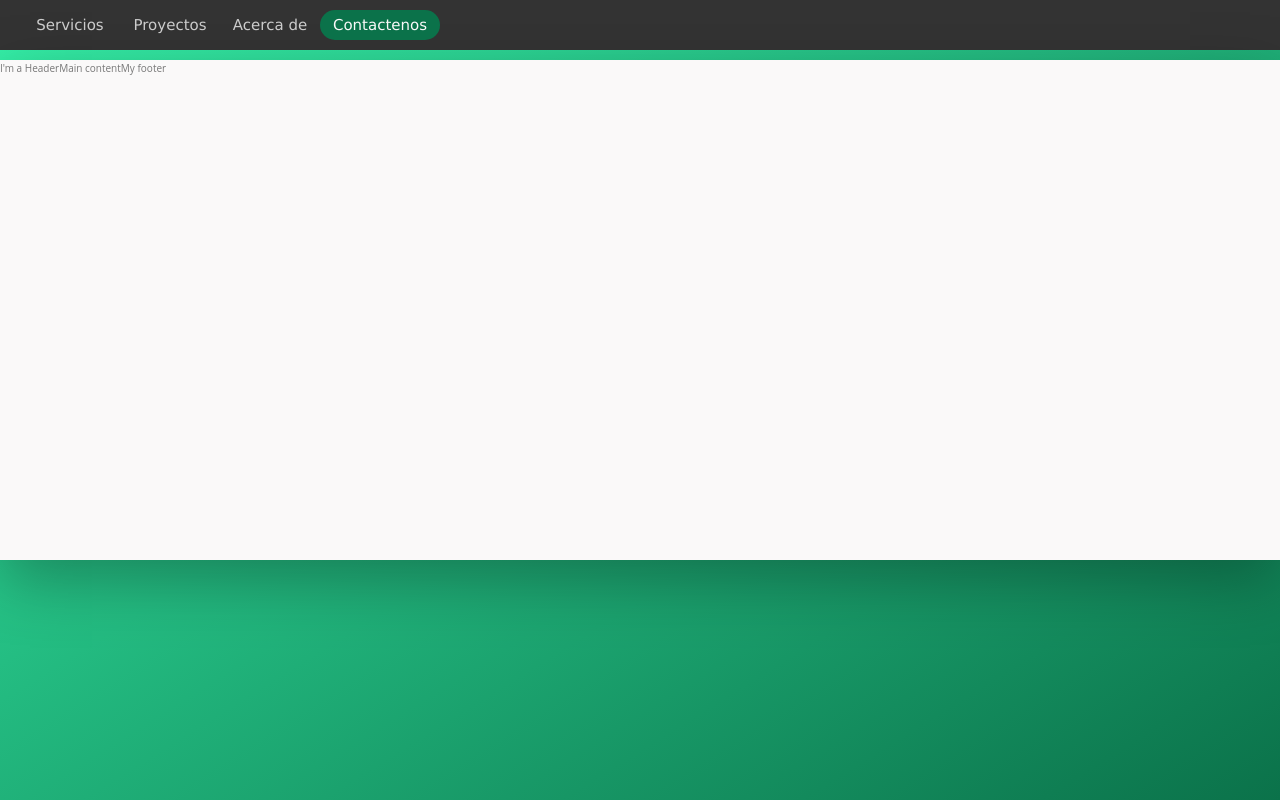
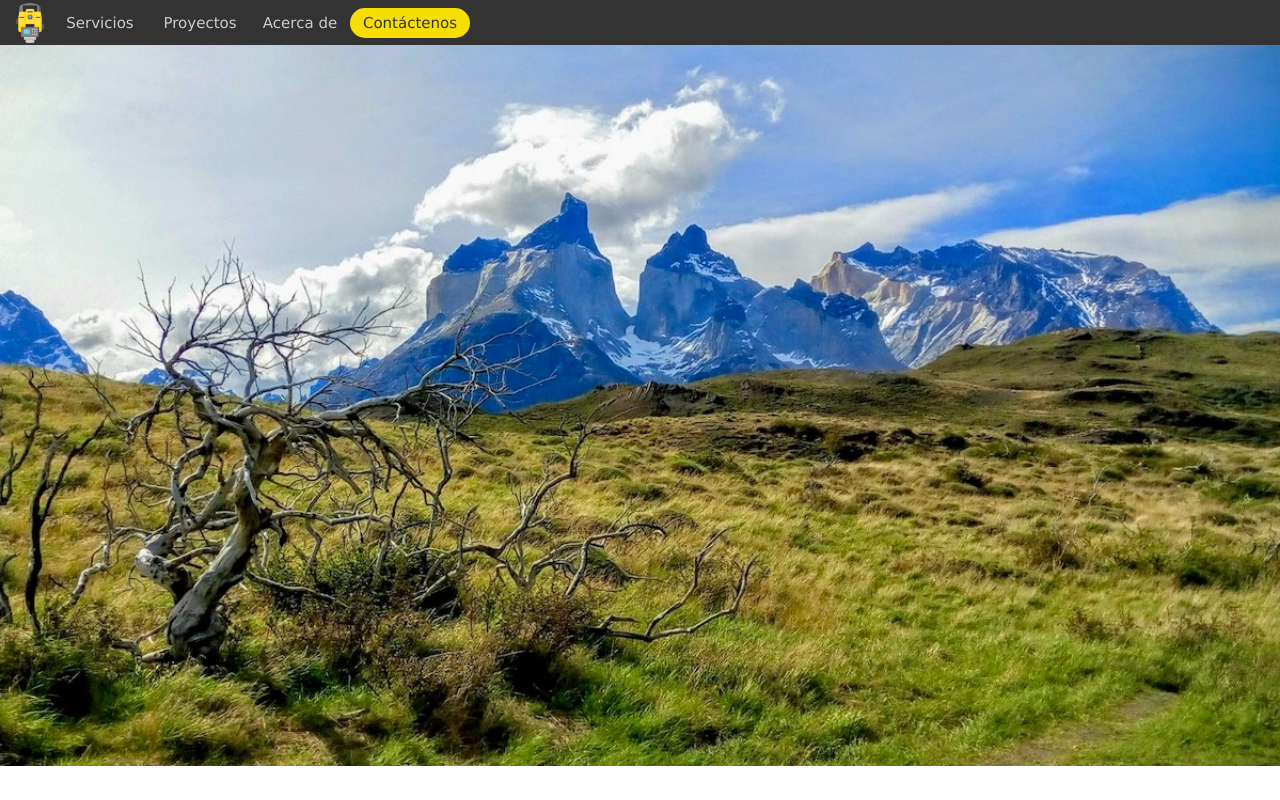
Before and after one commit to davidgq10/jbctopografia, a website: page index.html in a window 1280 px wide. Drawn offline with Linux system fonts and the light colour scheme.

Commit message:
navbar and main content

```diff
--- a/index.html
+++ b/index.html
@@ -1,5 +1,6 @@
 <!DOCTYPE html>
 <html lang="en">
+
   <head>
     <meta charset="UTF-8" />
     <meta http-equiv="X-UA-Compatible" content="IE=edge" />
@@ -7,22 +8,26 @@
     <link rel="stylesheet" href="css/style.css" />
     <title>JBC</title>
   </head>
+
   <body>
-    <!-- Main navbar -->
-    <nav class="menu">
-      <i class="menu__icon" ></i>
-      <a href="#" class="menu__item">Servicios</a>
-      <a href="#" class="menu__item">Proyectos</a>
-      <a href="#" class="menu__item">Acerca de</a>
-      <!-- Pending add accent mark to contactenos word -->
-      <a href="#" class="menu__item btn--blue btn--medium">Contactenos</a>
+    <!-- Header section -->
+    <header class="header">
+    <nav class="navbar">
+      <img  class="navbar__icon" src="/img/total-station.png" alt="img_icon">
+      <a href="#" class="navbar__item">Servicios</a>
+      <a href="#" class="navbar__item">Proyectos</a>
+      <a href="#" class="navbar__item">Acerca de</a>
+      <a href="#" class="navbar__item btn--yellow btn--medium">Contáctenos</a>
     </nav>
+  </header>
 
     <!-- Main content -->
-    <div class="container">
-      <div class="Header">I'm a Header</div>
-      <main>Main content</main>
-      <footer>My footer</footer>
-    </div>
+    <main class="main">
+        <h1 class="main__title">JBC Topografía y Catastro</h1>
+      <img class="main__background" src="/img/patagonia-azul-portada.webp" alt="img_background">
+    </main>
+
+    <!-- Footer -->
+    <footer>My footer</footer>
   </body>
 </html>
--- a/package.json
+++ b/package.json
@@ -18,6 +18,7 @@
   },
   "homepage": "https://github.com/davidgq10/jbctopografia~#readme",
   "dependencies": {
+    "sas": "^3.0.4",
     "sass": "^1.53.0"
   }
 }
--- a/sass/_base.scss
+++ b/sass/_base.scss
@@ -2,7 +2,7 @@
 :root {
   --color-primary: hsl(48.21, 100%, 89.02%);
   --color-primary-light: hsl(157, 88%, 58%);
-  --color-primary-dark: #0b724a;
+  --color-primary-dark: hsl(54.1,98.39%,48.63%);
 
   --grey-light-1: #faf9f9;
   --grey-light-2: #f4f2f2;
@@ -45,5 +45,5 @@ body {
   background-size: cover;
   background-repeat: no-repeat;
 
-  min-height: 100vh;
+ // min-height: 100vh;
 }
--- a/sass/_component.scss
+++ b/sass/_component.scss
@@ -1,11 +1,19 @@
-.menu {
+.navbar {
   display: flex;
-  background-color: var(--grey-dark-1);
-  width: 100vw;
-  height: 5rem;
   justify-content: flex-start;
   align-items: center;
-  padding-left: 2rem;
+  height: 4rem;
+  &__icon{
+    margin-left: 1rem;
+    width: auto;
+    height: 4rem;
+    border-radius: 100%;
+    object-fit:cover;
+    transition-duration: 1s;
+    &:hover{
+      transform: rotate(-5deg);
+    }
+  }
 
   &__item {
     color: var(--grey-light-4);
@@ -19,7 +27,8 @@
     text-align: center;
 
     &:hover {
-      color: var(--color-primary-dark);
+      color: var(--grey-light-1);
+      text-shadow: 0.5px 1px 2px  var(--grey-light-1);
     }
 
   }
@@ -27,9 +36,9 @@
 
 .btn {
   //Colors
-  &--blue {
+  &--yellow {
     background-color: var(--color-primary-dark);
-    color: var(--grey-light-1);
+    color: var(--grey-dark-1);
   }
 
   //Heights
@@ -45,3 +54,19 @@
     line-height: 3rem;
   }
 }
+
+.main{
+  &__background{
+    position: relative;
+    top: 0px;
+    width: 100%;
+    height: auto;
+  }
+  &__title{
+    height: 0%;
+    position: relative;
+    top: 8px;
+    left: 16px;
+    font-size: 18px;
+  }
+}
--- a/sass/_layout.scss
+++ b/sass/_layout.scss
@@ -6,3 +6,15 @@
   box-shadow: var(--shadow-dark);
   min-height: 50rem;
 }
+.header{
+  display: flex;
+  background-color: var(--grey-dark-1);
+  max-width: 100%;
+  height: 4.5rem;
+  align-items: center;
+}
+
+.main{
+  max-width: 100%;
+  height: 50rem;
+}
```
Also changed, not shown: css/style.css, img/imgIco.jpg (added), img/patagonia-azul-portada.webp (added), img/total-station.png (added), 2 other files.
